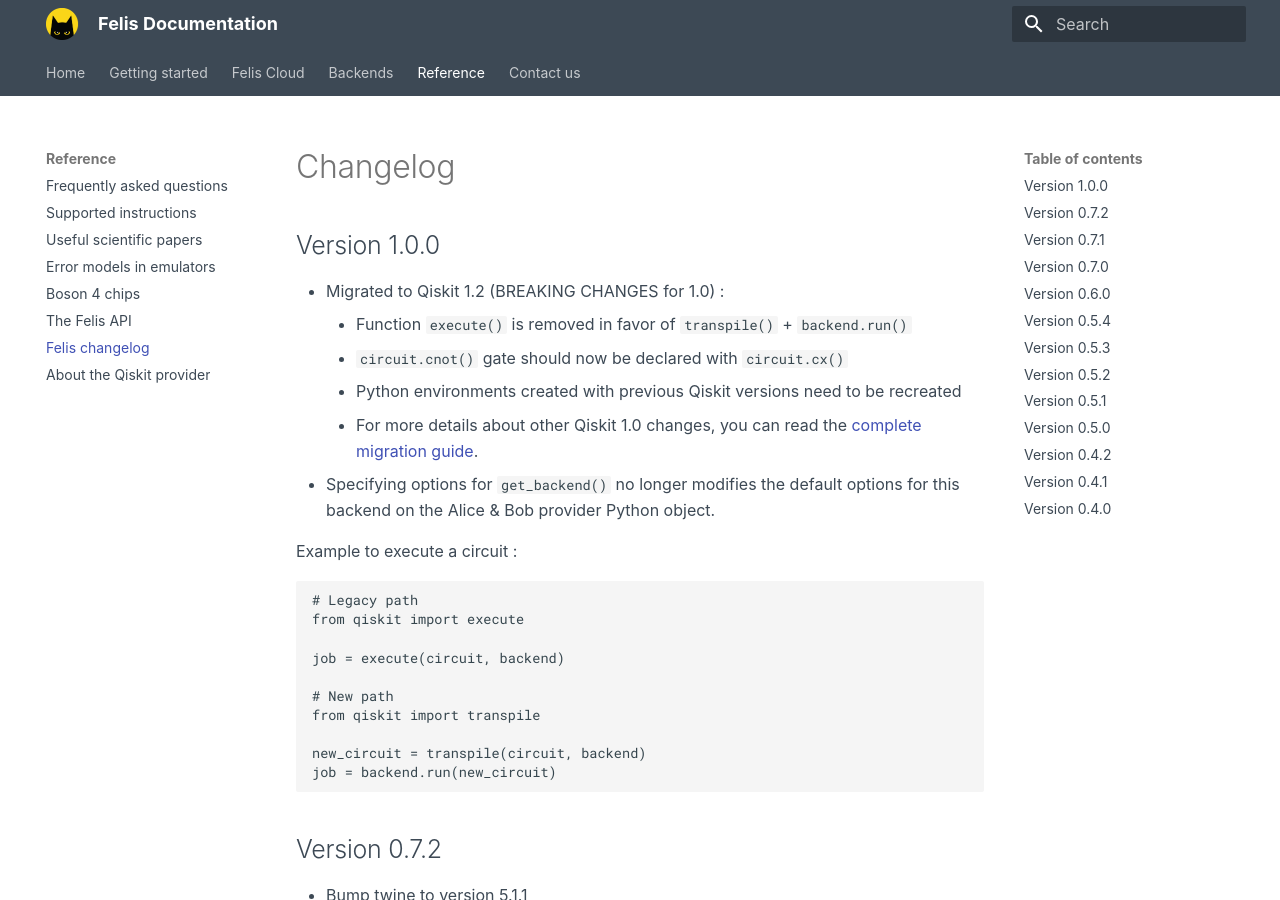
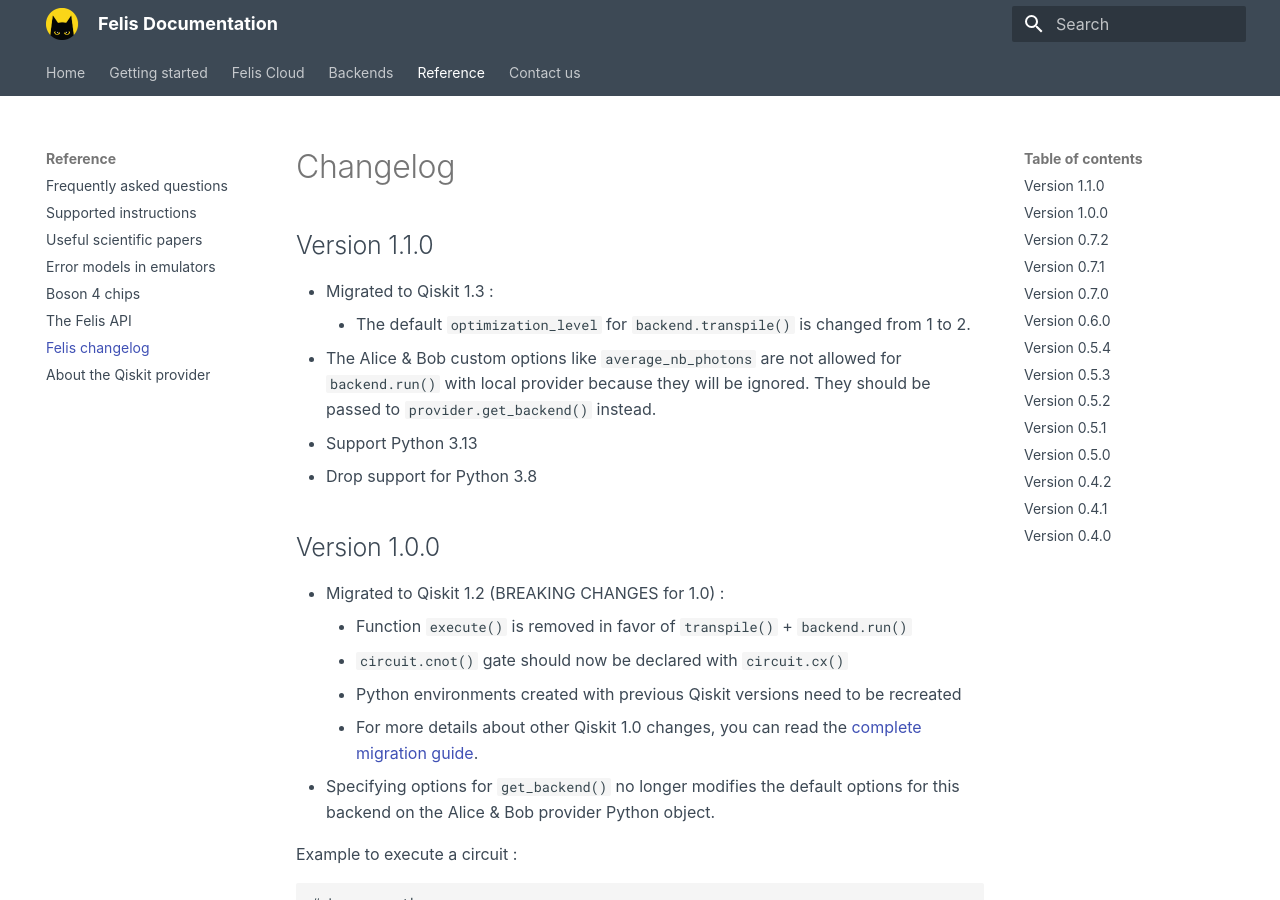
Before and after one commit to Alice-Bob-SW/felis, an MkDocs documentation site: the page built from docs/reference/changelog.md, in a window 1280 px wide and 900 px high. Built offline with MkDocs 1.6.1 and Material for MkDocs 9.7.7, drawn with Linux system fonts in a browser that asks for light colours.

Commit message:
docs: add changelog for version 1.1.0

```diff
--- a/docs/reference/changelog.md
+++ b/docs/reference/changelog.md
@@ -1,4 +1,13 @@
 # Changelog
+
+## Version 1.1.0
+
+- Migrated to Qiskit 1.3 :
+    - The default `optimization_level` for `backend.transpile()` is changed from 1 to 2.
+- The Alice & Bob custom options like `average_nb_photons` are not allowed for `backend.run()` with local provider because they will be ignored. They should be passed to `provider.get_backend()` instead.
+- Support Python 3.13
+- Drop support for Python 3.8
+
 
 ## Version 1.0.0
 
```
